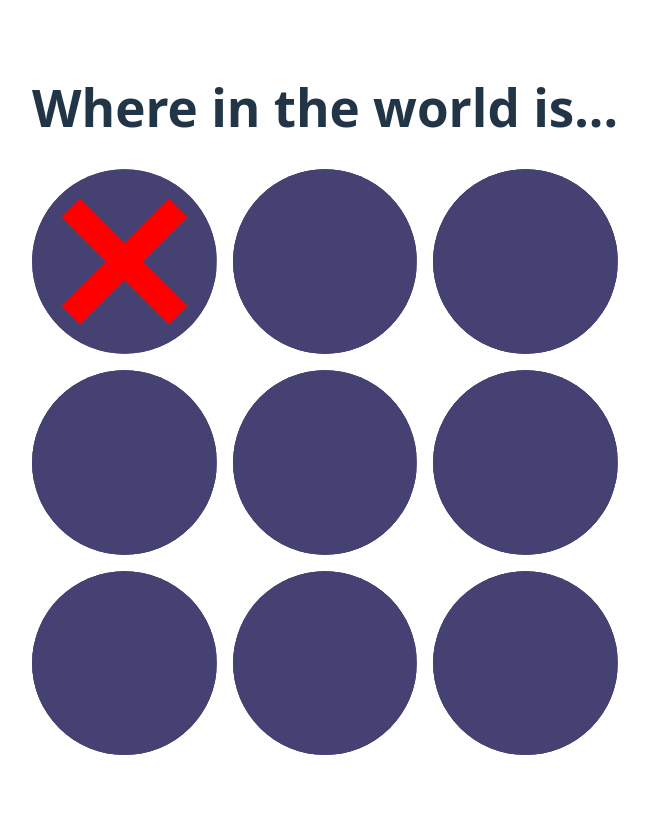
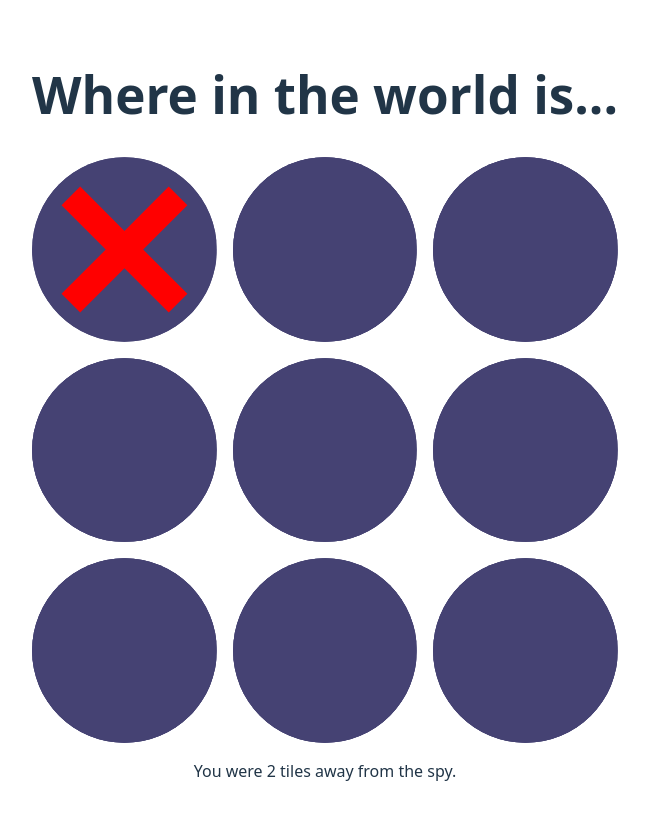
Before and after one commit to AlexanderChernyshev/react_spy_game, a React (Vite) app: page / in a window 1280 px wide. Both pictures are taken after a click on the picture 439 px from the left and 261 px from the top of the page. Shown: the top 820 px of the page, without its empty margins (315-964 px from the left). Built offline with nearby package versions, Linux system fonts and the light colour scheme.

Commit message:
Hint System
Co-authored-by: Sergey Chernyshev <38076+sergeychernyshev@users.noreply.github.com>
Co-authored-by: Sergey Chernyshev <sergeychernyshev@users.noreply.github.com>

```diff
--- a/src/App.tsx
+++ b/src/App.tsx
@@ -17,6 +17,8 @@ function App() {
     Math.floor(Math.random() * grid.length),
     Math.floor(Math.random() * grid[0].length),
   ]);
+
+  const [hint, setHint] = useState(0);
 
   const generatedGridCells: ReactNode[] = [];
 
@@ -104,9 +106,18 @@ function App() {
       setSpyCoords(spyConfirmMove(spyCheckValidMoves(i, j)));
     }
 
+    hintCalc(i, j);
+
     const newGrid = structuredClone(grid);
     newGrid[i][j] = !newGrid[i][j];
     setGrid(newGrid);
+  }
+
+  function hintCalc(i: number, j: number) {
+    const xDistance = Math.abs(spy[0] - i);
+    const yDistance = Math.abs(spy[1] - j);
+    const spyDistance = xDistance + yDistance;
+    setHint(spyDistance);
   }
 
   function restartGame() {
@@ -122,6 +133,7 @@ function App() {
     <>
       <h1>Where in the world is...</h1>
       <div className="grid">{generatedGridCells}</div>
+      {hint > 0 ? <p>You were {hint} tiles away from the spy.</p> : null}
       {gameOver ? <h2>You found the Spy!</h2> : null}
       {/* This prints the spy's coords for debugging pruposes
        <h2>
```
